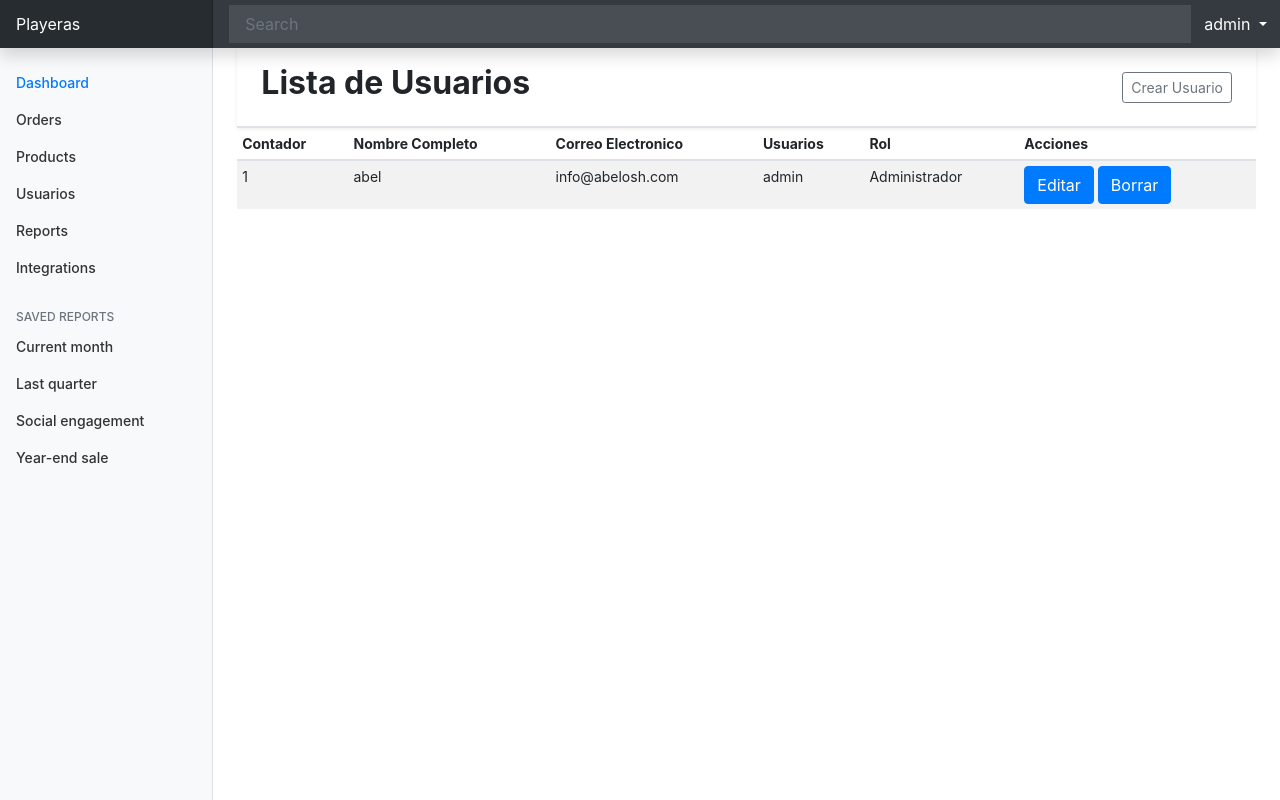
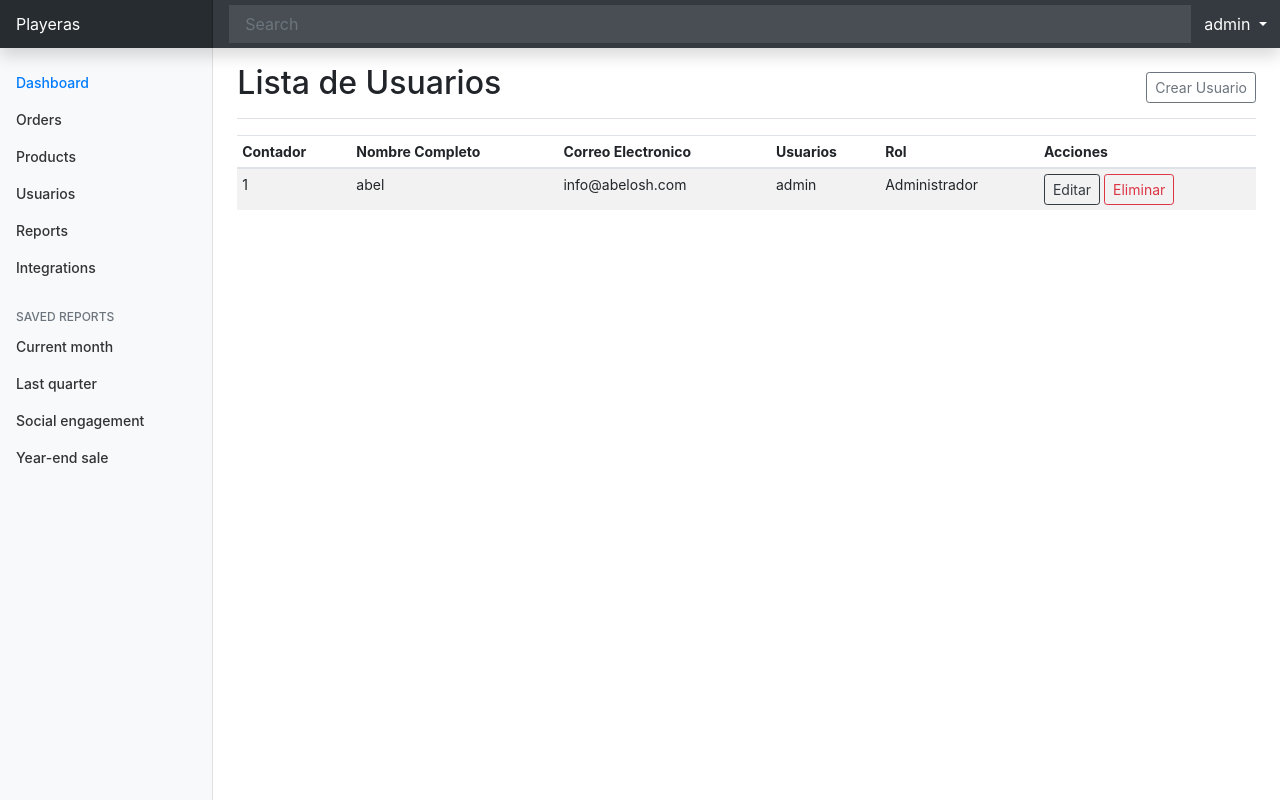
Before and after one commit to 3573B4/repocitorio-facturacion, a PHP site: page /html/lista_usuarios.php in a window 1280 px wide. Run offline with PHP 8.4, Linux system fonts and the light colour scheme; a user stored in the database is signed in; data comes from the database, SQL or seed files in the repository; some libraries are stand-ins or nearby versions.

Commit message:
lista de productos terminado y corrección de estilos en lista de usuarios

```diff
--- a/html/lista_usuarios.php
+++ b/html/lista_usuarios.php
@@ -49,9 +49,13 @@
 
                 <main class="col-md-9 ms-sm-auto col-lg-10 px-md-4">
 
-                <div class="d-flex flex-column flex-md-row align-items-center p-3 px-md-4 bg-white border-bottom shadow-sm">
-                    <h2 class="mg-0 mr-md-auto font-weight-bold">Lista de Usuarios</h2>
-                    <a href="crear_usuario.php" class="btn btn-sm btn-outline-secondary">Crear Usuario</a>
+                <div class="d-flex justify-content-between flex-wrap flex-md-nowrap align-items-center pt-3 pb-2 mb-3 border-bottom">
+                    <h2 class="h2">Lista de Usuarios</h2>
+                    <div class="btn-toolbar mb-2 mb-md-0">
+                        <div class="btn-group me-2">
+                            <a href="crear_usuario.php" class="btn btn-sm btn-outline-secondary">Crear Usuario</a>
+                        </div>
+                    </div>
                 </div>
 
                 <div class="table-responsive">
@@ -86,8 +90,8 @@
                                 <td><?php echo $data['rol']; ?></td>
                                 <td>
 
-                                    <a class="btn btn-primary text-white" type="botton" href="#">Editar</a>
-                                    <a class="btn btn-primary text-white" type="botton" href="#">Borrar</a>
+                                    <a class="btn btn-outline-dark btn-sm" type="botton" href="#">Editar</a>
+                                    <a class="btn btn-outline-danger btn-sm" type="botton" href="#">Eliminar</a>
 
                                 </td>
                             </tr>
```
Also changed, not shown: html/lista-productos.php (+20 -7 lines).
